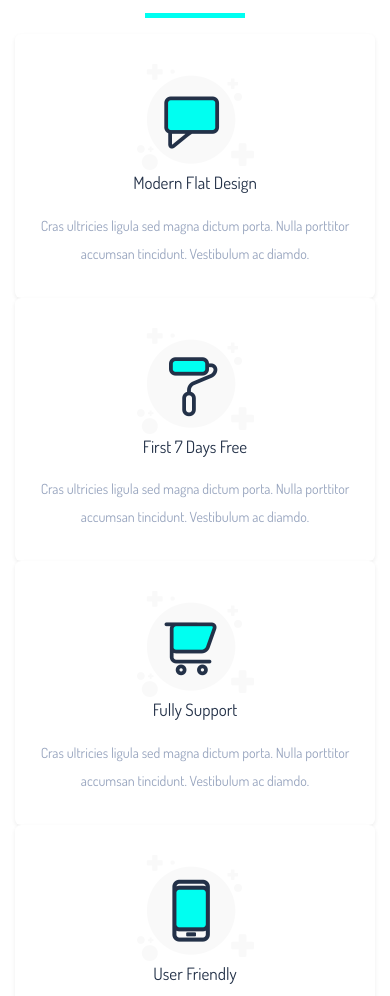
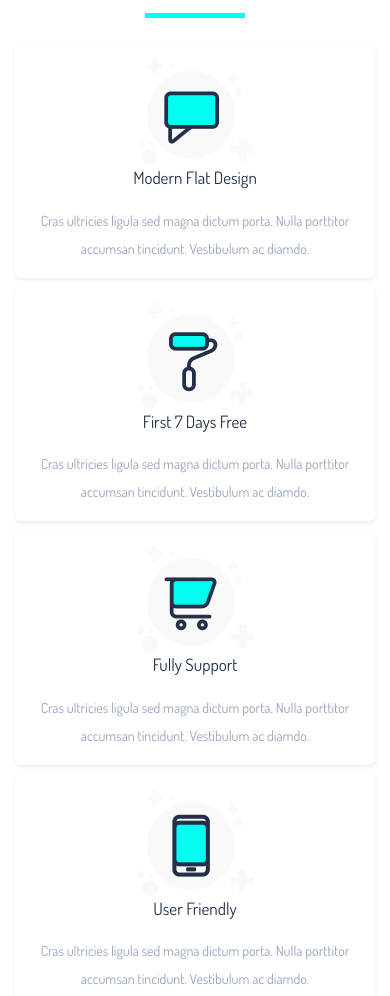
Before and after one commit to appstree-io/appo, a plain HTML site: page index.html in a window 390 px wide. Shown: the part 1013-2009 px from the top of the page. Drawn offline with nearby package versions, Linux system fonts and the light colour scheme.

Commit message:
responsive

```diff
--- a/css/style.css
+++ b/css/style.css
@@ -530,4 +530,13 @@ footer p{
     footer p{
         text-align: center;
     }
+    .services-cat {
+        background-color: #fff;
+        padding: 15px 5px;
+        margin: 10px 0 0 0;
+    }
 }
+
+@media (max-width: 768px){
+
+}
```
